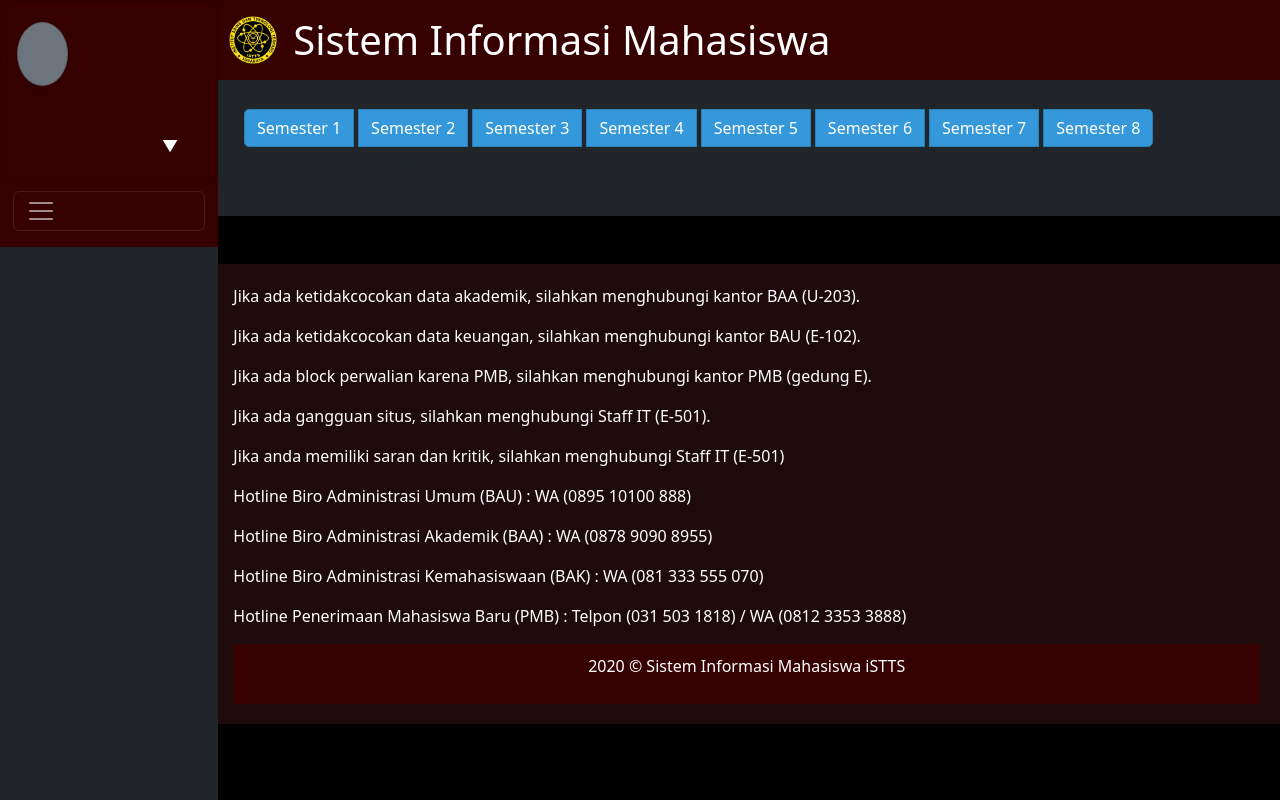
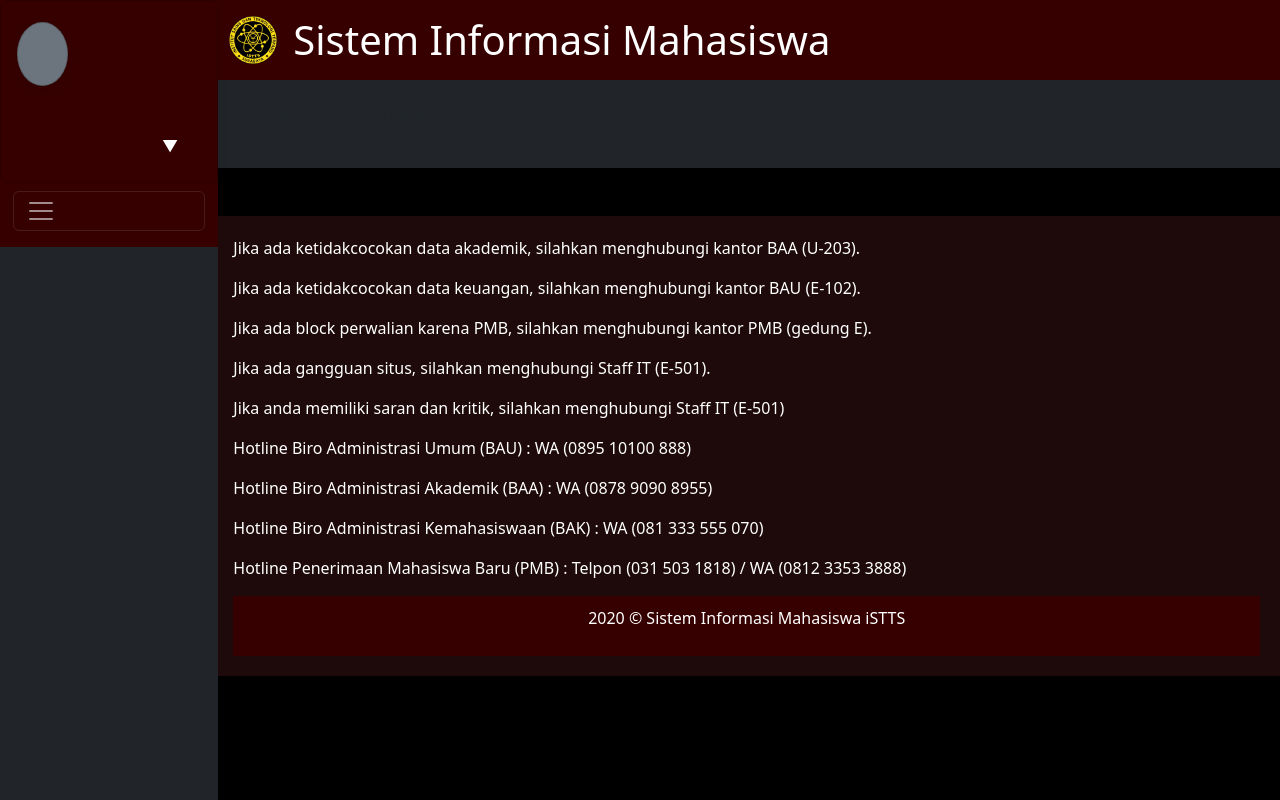
Before and after one commit to Xrror404/Project_BWP, a Laravel app: template Project/resources/views/info.blade.php in a window 1280 px wide. Run offline with Laravel 10, Linux system fonts and the light colour scheme; the template is opened without the code that fills it, so the values that code supplies are empty; some libraries are stand-ins or nearby versions.

Commit message:
Grouping Mata Kuliah Ascending

```diff
--- a/Project/resources/views/info.blade.php
+++ b/Project/resources/views/info.blade.php
@@ -1,20 +1,8 @@
 @extends('layouts.SIM')
 @section('content')
-    <div class="btn-toolbar" role="toolbar" aria-label="Toolbar with button groups">
-        <div class="btn-group me-2" role="group" aria-label="First group">
-            <button type="button" class="btn btn-custom">Semester 1</button>
-            <button type="button" class="btn btn-custom">Semester 2</button>
-            <button type="button" class="btn btn-custom">Semester 3</button>
-            <button type="button" class="btn btn-custom">Semester 4</button>
-            <button type="button" class="btn btn-custom">Semester 5</button>
-            <button type="button" class="btn btn-custom">Semester 6</button>
-            <button type="button" class="btn btn-custom">Semester 7</button>
-            <button type="button" class="btn btn-custom">Semester 8</button>
-        </div>
-    </div>
     <div class="container">
         @if (count($jadwals) > 0)
-            @foreach ($jadwals->groupBy('sms_matkul') as $semester => $jadwals)
+            @foreach ($jadwals->sortBy('sms_matkul')->groupBy('sms_matkul') as $semester => $jadwals)
                 <h3>Semester {{ $semester }}</h3>
                 <table class="table">
                     <thead>
```
